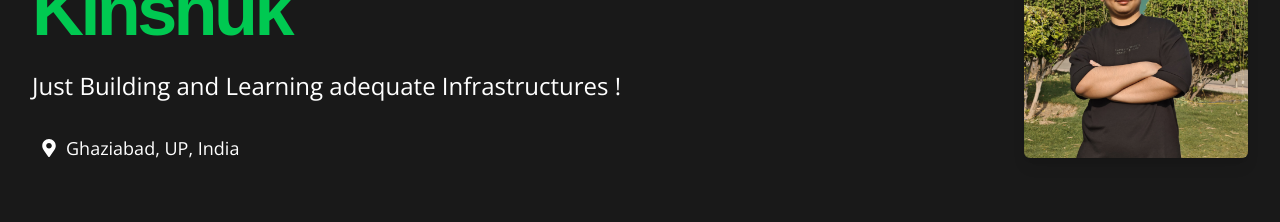
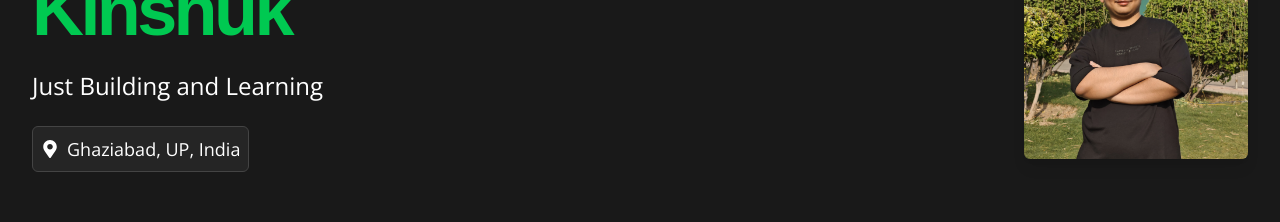
Before and after one commit to kinshukjainn/kinshukkportfolio, a React (Vite) app: page / in a window 1280 px wide. Shown: the part 174-396 px from the top of the page. Built offline with nearby package versions, Linux system fonts and the light colour scheme; no server answers; a web font is replaced by a local one.

Commit message:
Update personal title for clarity and enhance location display with border styling

```diff
--- a/src/component-mine/MainContent.tsx
+++ b/src/component-mine/MainContent.tsx
@@ -39,7 +39,7 @@ import profileimg from "../assets/mainweb.jpg"
 const CONFIG = {
   personal: {
     name: " Kinshuk",
-    title: "Just Building and Learning adequate Infrastructures ! ",
+    title: "Just Building and Learning  ",
     email: "kinshuk25jan04@gmail.com",
     whatsappNumber: "919172702501",
     location: "Ghaziabad, UP, India",
@@ -280,7 +280,7 @@ export default function CloudPortfolio() {
                 <h2 className="text-2xl lg:text-2xl text-white max-w-2xl">
                   {CONFIG.personal.title}
                 </h2>
-                <div className="flex items-center gap-2 p-2 text-lg  w-max rounded-md text-white ">
+                <div className="flex items-center gap-2 p-2 text-lg  w-max rounded-md border border-[#444444] bg-[#252525] text-white ">
                   <FaMapMarkerAlt />
                   <span>{CONFIG.personal.location}</span>
                 </div>
```
